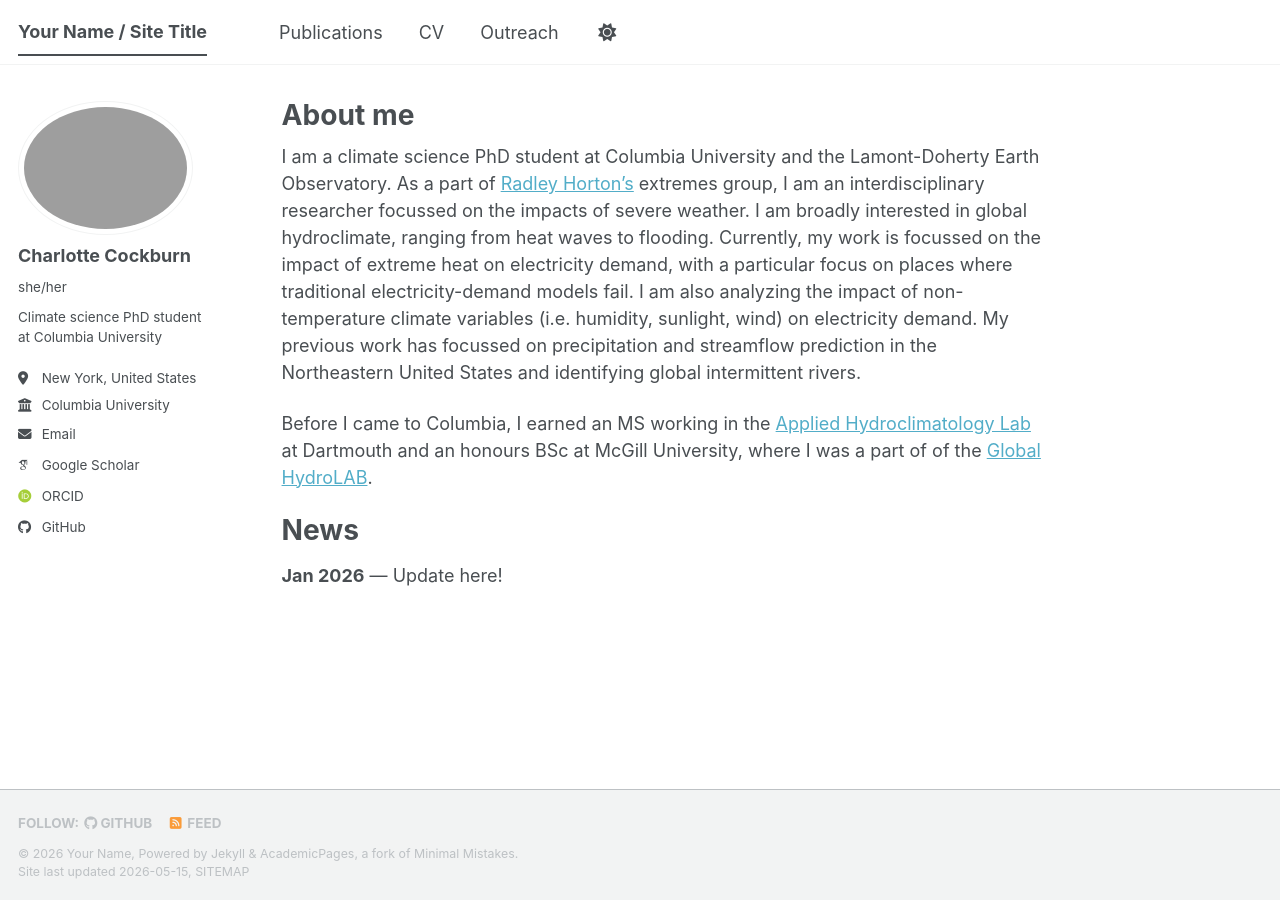
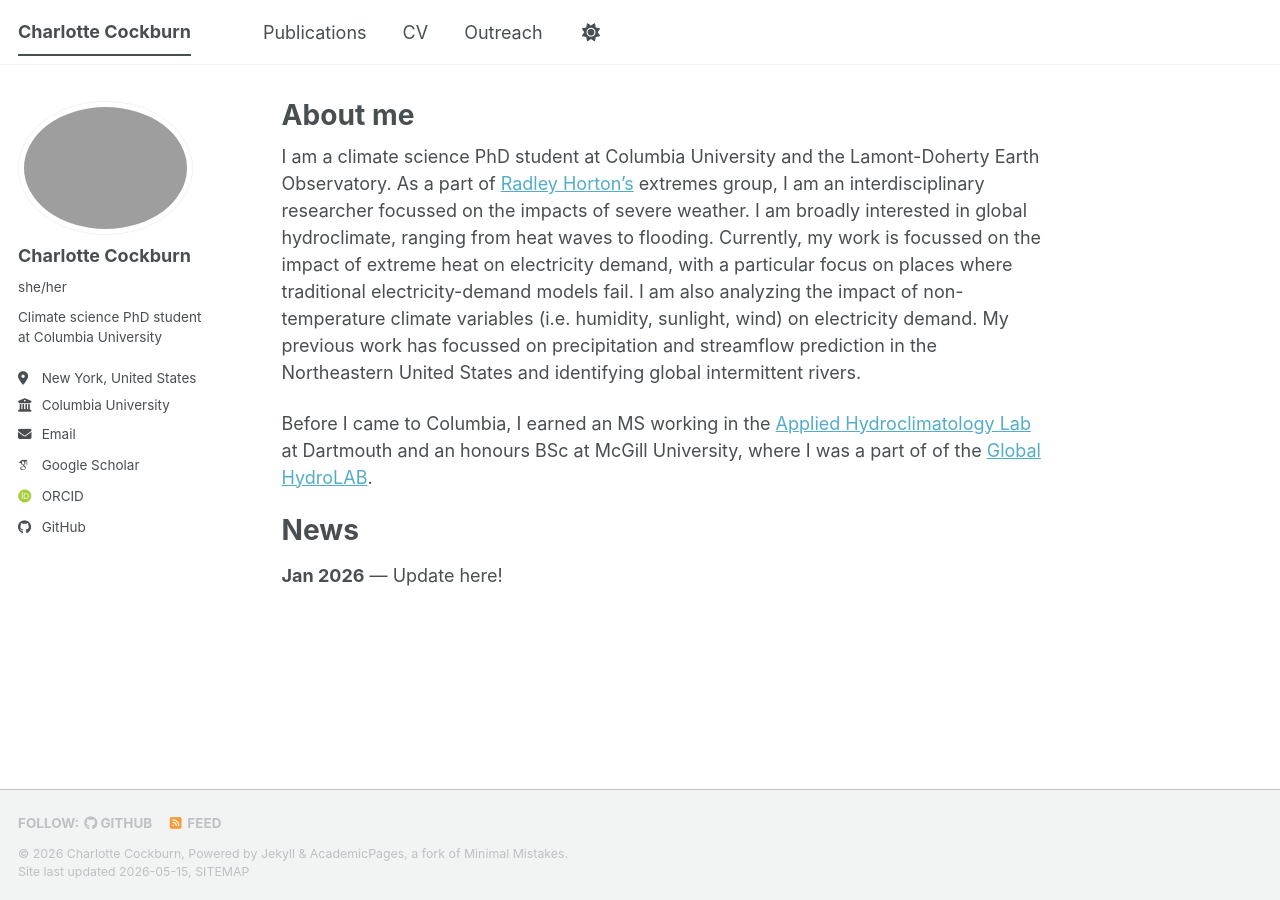
Before and after one commit to charlottecockburn/charlottecockburn.github.io, a Jekyll site: the page built from _pages/about.md, in a window 1280 px wide. Built offline with Jekyll 4.4.1, drawn with Linux system fonts in a browser that asks for light colours; some web fonts are replaced; a script bundle is joined from its source files by our own code; library files that are not in the unit come from our copies.

Commit message:
Update _config.yml

```diff
--- a/_config.yml
+++ b/_config.yml
@@ -9,10 +9,10 @@
 # Basic Site Settings
 locale                   : "en-US"
 site_theme               : "default" # The available themes options are "default", "air", "sunrise", "mint", "dirt" and "contrast"
-title                    : "Your Name / Site Title"
+title                    : "Charlotte Cockburn"
 title_separator          : "-"
-name                     : &name "Your Name"
-description              : &description "Your Name's academic portfolio"   # Update this with a general description of your site, this is the default if not overridden by a page
+name                     : &name "Charlotte Cockburn"
+description              : &description "Charlotte's academic portfolio"   # Update this with a general description of your site, this is the default if not overridden by a page
 url                      : https://academicpages.github.io # The base hostname & protocol for your site e.g. "https://[your GitHub username].github.io",
                                                            # or if you already have some other page hosted on Github then use "https://[your GitHub username].github.io/[Your Repo Name]"
 baseurl                  : "" # the subpath of your site, e.g. "/blog"
```
